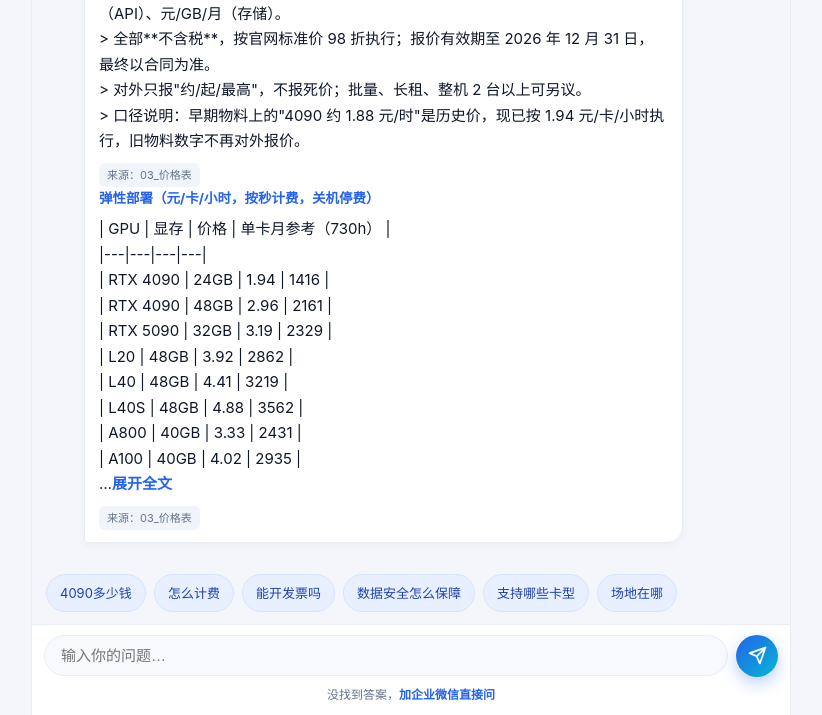
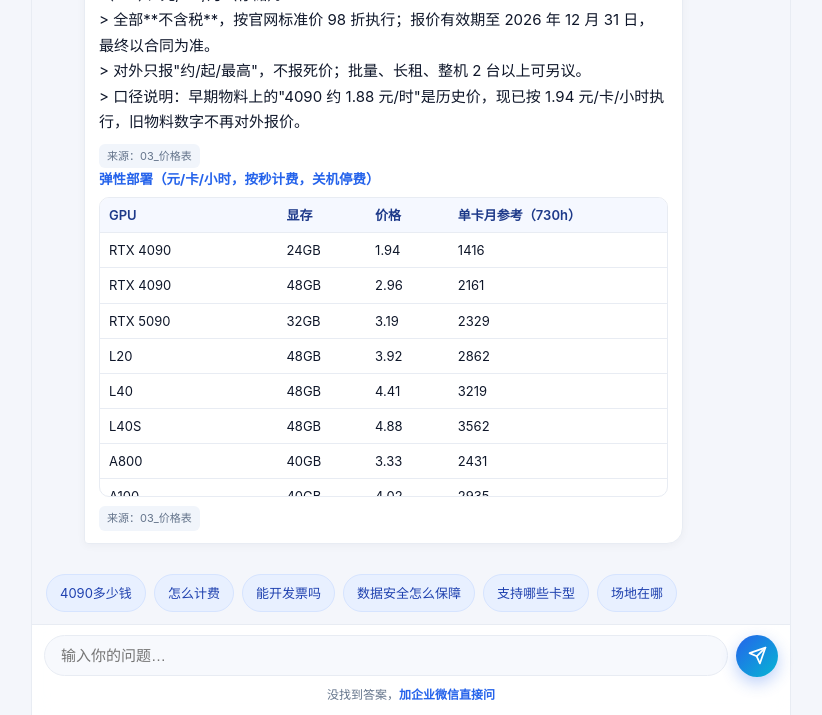
Before and after one commit to wenwanqing1217/chiyun-share, a plain HTML site: page index.html in a window 1280 px wide. Both pictures are taken after a click on the element "4090多少钱". Shown: the part 85-800 px from the top of the page, without its empty margins (229-1051 px from the left). Drawn offline with Linux system fonts and the light colour scheme.

Commit message:
render markdown tables

```diff
--- a/index.html
+++ b/index.html
@@ -70,6 +70,10 @@
   }
   .nodata{color:var(--sub)}
   .more{color:var(--brand);text-decoration:none;font-weight:600}
+  .tblwrap{overflow:auto;max-height:300px;border:1px solid var(--line);border-radius:10px;margin-top:6px}
+  table{border-collapse:collapse;width:100%;font-size:13px}
+  th,td{border-bottom:1px solid var(--line);padding:6px 9px;text-align:left;white-space:nowrap}
+  th{background:#f5f8ff;position:sticky;top:0;font-weight:600;color:#1e3a8a}
   .retry{display:flex;flex-wrap:wrap;gap:8px;margin-top:10px}
   /* 快捷问题 */
   .chips{display:flex;gap:8px;overflow-x:auto;padding:8px 14px 12px;scrollbar-width:none}
@@ -195,6 +199,33 @@ function esc(s){
   return (s||"").replace(/[&<>]/g,c=>({"&":"&amp;","<":"&lt;",">":"&gt;"}[c]));
 }
 
+function mdTable(text){
+  const lines=text.split("\n");
+  let html="",rows=[],inTable=false;
+  const flush=()=>{
+    if(!rows.length) return;
+    const head=rows[0], body=rows.slice(1);
+    html+='<div class="tblwrap"><table><thead><tr>'+
+      head.map(c=>"<th>"+esc(c)+"</th>").join("")+
+      "</tr></thead><tbody>"+
+      body.map(r=>"<tr>"+r.map(c=>"<td>"+esc(c)+"</td>").join("")+"</tr>").join("")+
+      "</tbody></table></div>";
+    rows=[];
+  };
+  for(const line of lines){
+    const t=line.trim();
+    if(t.startsWith("|")){
+      const cells=t.replace(/^\||\|$/g,"").split("|").map(c=>c.trim());
+      if(cells.every(c=>/^:?-{2,}:?$/.test(c))){ continue; }
+      rows.push(cells); inTable=true; continue;
+    }
+    if(inTable){ flush(); inTable=false; }
+    if(t) html+="<p>"+esc(line)+"</p>";
+  }
+  if(inTable) flush();
+  return html;
+}
+
 function add(html,me){
   const chat=document.getElementById("chat");
   const wrap=document.createElement("div");
@@ -218,11 +249,16 @@ function answer(q){
     }else{
       window.__full = list;
       html=list.map((d,i)=>{
-        const long=d.x.length>300;
-        const body=long
-          ? esc(d.x.slice(0,300))+'…<a href="javascript:;" class="more" data-i="'+i+'">展开全文</a>'
-          : esc(d.x);
-        return '<h3>'+esc(d.t)+'</h3><p>'+body+'</p><span class="src">来源：'+esc(d.s)+'</span>';
+        const hasTable=d.x.indexOf("|")>=0;
+        let body;
+        if(hasTable){
+          body=mdTable(d.x);
+        }else if(d.x.length>300){
+          body='<p>'+esc(d.x.slice(0,300))+'…<a href="javascript:;" class="more" data-i="'+i+'">展开全文</a></p>';
+        }else{
+          body='<p>'+esc(d.x)+'</p>';
+        }
+        return '<h3>'+esc(d.t)+'</h3>'+body+'<span class="src">来源：'+esc(d.s)+'</span>';
       }).join("");
     }
     typing.querySelector(".bubble").innerHTML=html;
```
